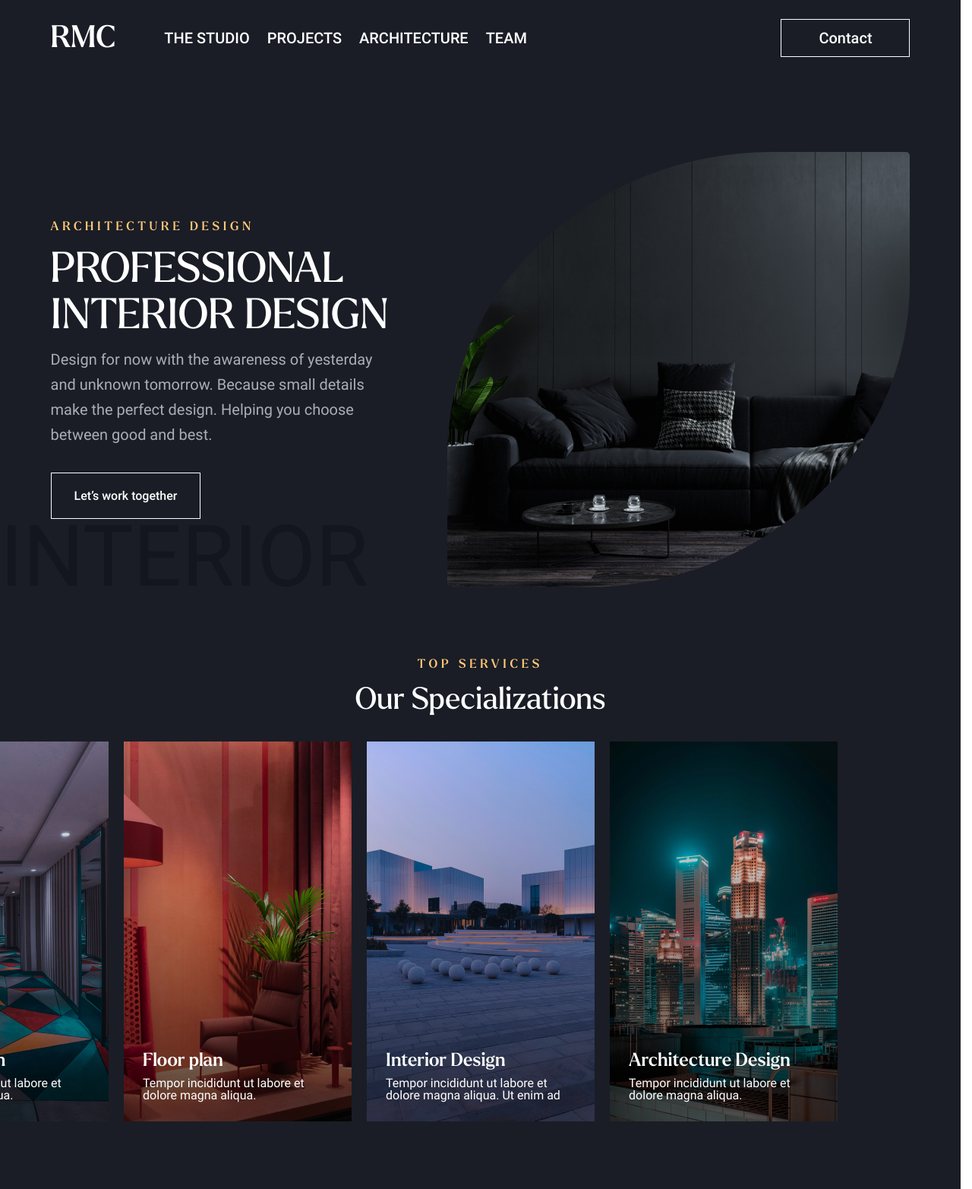
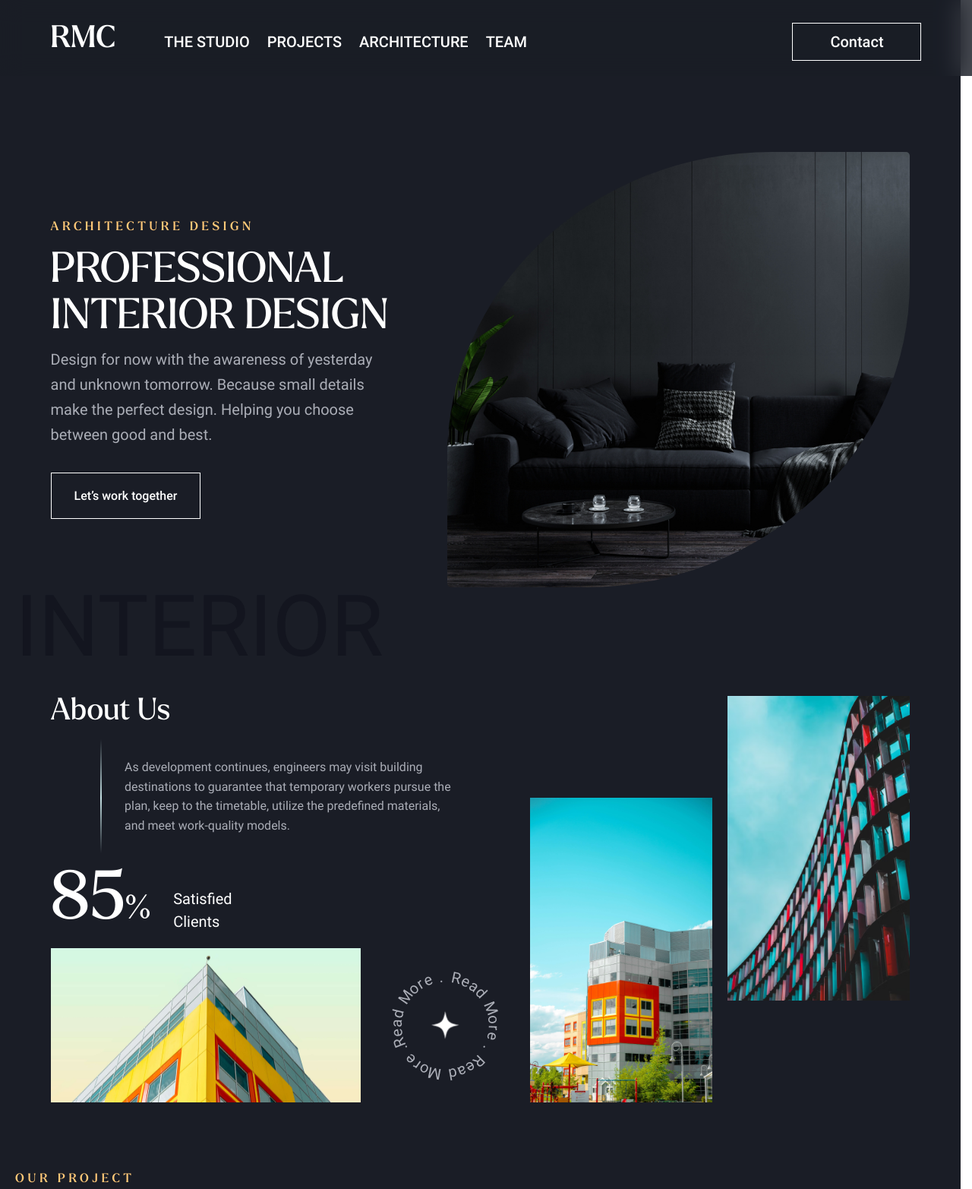
Before and after one commit to zefry7/interior-design, a website: page index.pug in a window 1280 px wide. Shown: the top 1565 px of the page at 76% size. Drawn offline with nearby package versions, Linux system fonts and the light colour scheme; files that its build step writes are made by us from their sources.

Commit message:
Переработка 3 блоков

```diff
--- a/components/header/_header.pug
+++ b/components/header/_header.pug
@@ -1,15 +1,16 @@
 mixin header()
-    header.header.header__wrapper
-        .header__logo RMC
-        .burger__content
-            nav.header__menu
-                a.header__item-menu(href="" data-scroll=".aboutUs-section") THE STUDIO
-                a.header__item-menu(href="" data-scroll=".project-section") pROJECTS
-                a.header__item-menu(href="" data-scroll=".create-section") architecture
-                a.header__item-menu(href="" data-scroll=".team-section") team
-            button.header__button Contact
-        .burger
-            .burger__button(onclick="burgerMenuOpen()")
-                span
-                span
-                span
+    header.header
+        .header__content
+            .header__logo(onclick="clickLogo()") RMC
+            .burger__content
+                nav.header__menu
+                    a.header__item-menu(href="" data-scroll=".aboutUs-section") THE STUDIO
+                    a.header__item-menu(href="" data-scroll=".project-section") pROJECTS
+                    a.header__item-menu(href="" data-scroll=".create-section") architecture
+                    a.header__item-menu(href="" data-scroll=".team-section") team
+                button.header__button Contact
+            .burger
+                .burger__button(onclick="burgerMenuOpen(e)")
+                    span
+                    span
+                    span
--- a/components/header/_header.scss
+++ b/components/header/_header.scss
@@ -1,15 +1,29 @@
 .header {
+    display: flex;
+    width: 100%;
+    top: 0;
+    z-index: 20;
+    position: fixed;
+    max-width: 1440px;
+    &::before {
+        content: "";
+        height: 100px;
+        width: 100%;
+        background-color: #1a1d26cb;
+        backdrop-filter: blur(15px);
+        position: absolute;
+        z-index: -1;
+    }
+}
+.header__content {
     padding: 0 clamp(20px, 5.2vw, 100px);
-    height: 100px;
-    max-width: 1920px;
+    display: flex;
+    padding-top: 30px;
     width: 100%;
-    display: flex;
-    align-items: center;
-    top: 0;
-    z-index: 2;
-    transition: all 0.1s linear;
+    height: max-content;
 }
 .header__logo {
+    height: max-content;
     font-size: clamp(40px, 2.6vw, 50px);
     font-family: "LM";
     color: white;
@@ -19,7 +33,7 @@
 .header__menu {
     margin-right: auto;
     display: flex;
-    gap: clamp(10px, 1.8vw, 35px);
+    gap: clamp(15px, 1.8vw, 35px);
 }
 .header__item-menu {
     text-transform: uppercase;
@@ -64,12 +78,16 @@
         color: black;
     }
 }
+.burger {
+    display: flex;
+    align-items: center;
+    height: clamp(40px, 2.6vw, 50px);
+}
 .burger__button {
     height: 24px;
     width: 27px;
     display: none;
     flex-direction: column;
-    align-items: end;
     justify-content: space-between;
     position: relative;
     z-index: 20;
@@ -84,14 +102,26 @@
     & span:last-child {
         width: 100%;
     }
+
+    & span:nth-child(2) {
+        left: 30%;
+        position: relative;
+        transition: left 0.3s linear;
+    }
+
+    &_active {
+        & span:nth-child(2) {
+            left: 0;
+        }
+
+    }
 }
 .burger__content {
     display: flex;
     align-items: center;
     z-index: 16;
-    height: auto;
+    height: max-content;
     width: 100%;
-    overflow-y: auto;
     opacity: 1;
     transition: left 0.3s linear;
     @media (max-width: 768px) {
@@ -101,10 +131,14 @@
         position: fixed;
         align-items: start;
         top: 0;
-        left: -100%;
+        left: 200%;
         background-color: #1A1D26;
-        height: 100dvh;
+        min-height: 100dvh;
+        height: 100%;
         width: 100%;
+    }
+    @media (max-width: 425px) {
+
     }
 }
 
--- a/components/header/header.js
+++ b/components/header/header.js
@@ -1,12 +1,19 @@
 let burgerContent = document.getElementsByClassName("burger__content")[0];
 let listLink = document.querySelectorAll(".header__item-menu");
+const burgerButton = document.getElementsByClassName("burger__button")[0];
 
-function burgerMenuOpen() {
+burgerButton.addEventListener("click", (e) => {
+    e.stopPropagation()
     burgerContent.classList.toggle("burger__content_active")
     document.body.classList.toggle("body-lock")
+    e.currentTarget.classList.toggle("burger__button_active")
+})
+
+
+function clickLogo() {
     window.scrollTo({
-        behavior: "smooth",
-        top: 0
+        top: 0,
+        behavior: "smooth"
     })
 }
 
@@ -20,10 +27,13 @@ window.addEventListener("resize", () => {
 listLink.forEach(value => {
     value.addEventListener("click", (event) => {
         event.preventDefault()
+
         let el = document.querySelector(value.getAttribute("data-scroll"))
-        let y = el.getBoundingClientRect().top + window.scrollY - 140;
+        let y = el.offsetTop - 110;
+
         burgerContent.classList.remove("burger__content_active")
         document.body.classList.remove("body-lock")
+
         window.scrollTo({
             top: y,
             behavior: "smooth"
--- a/components/main/aboutUs-section/_aboutUsSection.scss
+++ b/components/main/aboutUs-section/_aboutUsSection.scss
@@ -1,8 +1,6 @@
 .aboutUs-section {
-    margin: 0 auto;
-    margin-bottom: clamp(50px, 7.2vw, 140px);
-    padding: 0 20px;
-    max-width: 1290px;
+    padding: 0 clamp(20px, 5.2vw, 100px);
+    padding-bottom: clamp(50px, 7.2vw, 140px);
     width: 100%;
     display: grid;
     grid-template-columns: repeat(2, auto);
@@ -71,31 +69,27 @@
 }
 .aboutUs-section__bottom {
     display: flex;
-    align-items: center;
     .aboutUs-section__img-decor {
-        align-self: flex-end;
+        img {
+            max-width: 100%;
+            height: 100%;
+        }
     }
 }
-.aboutUs-section__img-decor {
-    img {
-        max-width: 100%;
-        height: auto;
-    }
-}
+
 .aboutUs-section__img-read-more {
-    margin-left: 25px;
+    margin: 0 10px;
     position: relative;
-    top: 25px;
     &::before {
         content: "";
         display: inline-block;
         position: absolute;
         width: 100%;
         height: 100%;
-        background: url(../../../img/display/star.png) center/ 37px no-repeat;
+        background: url("../img/display/star.png") center/ 37px no-repeat;
     }
     img {
-        animation: rotate-read-more 12s linear infinite;
+        animation: rotate-read-more 20s linear infinite;
         max-width: 100%;
         height: auto;
     }
@@ -113,6 +107,7 @@
 .aboutUs-section__right-block {
     display: flex;
     gap: clamp(18px, 1.5vw, 30px);
+    justify-content: space-between;
     grid-column-start: 2;
     grid-column-end: 2;
     grid-row-start: 1;
@@ -120,6 +115,13 @@
 
     .aboutUs-section__img-decor:first-child {
         margin-top: auto;
+    }
+
+    .aboutUs-section__img-decor {
+        img {
+            max-width: 100%;
+            height: auto;
+        }
     }
 }
 
@@ -143,14 +145,15 @@
     }
 
     .aboutUs-section__top-block {
-        margin-bottom: 0;
+        margin-bottom: 20px;
     }
 
     .aboutUs-section__img-read-more {
-        top: 0;
+        display: none;
     }
     .aboutUs-section__description {
         align-self: flex-start;
+        max-width: 100%;
         &::before{
             display: none;
         }
@@ -158,17 +161,36 @@
 
     .aboutUs-section__right-block {
         margin-bottom: 30px;
+        justify-content: space-around;
+        .aboutUs-section__img-decor {
+            max-width: 400px;
+            width: 100%;
+            img {
+                max-height: 550px;
+                width: 100%;
+                object-fit: cover;
+                object-position: center;
+            }
+        }
         .aboutUs-section__img-decor:first-child {
             margin-top: clamp(50px, 4.6vw, 89px);
+        }
+    }
+
+    .aboutUs-section__bottom {
+        .aboutUs-section__img-decor {
+            width: 100%;
+            img {
+                max-height: 175px;
+                width: 100%;
+                object-fit: cover;
+                object-position: top;
+            }
         }
     }
 }
 
 @media (max-width: 768px) {
-    .aboutUs-section__img-read-more {
-        display: none;
-    }
-
     .aboutUs-section__img-decor {
         width: 100%;
         img {
--- a/components/main/main-section/_mainSection.scss
+++ b/components/main/main-section/_mainSection.scss
@@ -1,10 +1,12 @@
 .main-section {
-    margin: 0 clamp(20px, 5.2vw, 100px);
-    margin-top: 100px;
-    margin-bottom: clamp(50px, 7.2vw, 140px);
+    margin-bottom: 50px;
+    padding: 0 clamp(20px, 5.2vw, 100px);
+    padding-top: 100px;
+    padding-bottom: clamp(50px, 7.2vw, 140px);
     position: relative;
     display: flex;
     align-items: center;
+    width: 100%;
 }
 .main-section__info {
     position: relative;
@@ -56,9 +58,12 @@
 }
 .main-section__img {
     height: 100%;
+    width: 100%;
     img {
-        max-width: 100%;
+        width: 100%;
         height: 100%;
+        object-fit: cover;
+        object-position: center;
         border-top-left-radius: 70%;
         border-bottom-right-radius: 70%;
         border-top-right-radius: 5px;
@@ -72,9 +77,9 @@
     display: inline-block;
     width: max-content;
     height: max-content;
-    left: calc(-1 * clamp(20px, 5.2vw, 100px));
+    left: clamp(20px, 5.2vw, 0px);
     bottom: -10px;
-    font-size: clamp(110px, 8.75vw, 168px);
+    font-size: clamp(110px, 8.75vw, 140px);
     line-height: 90%;
     font-family: "RR";
     text-transform: uppercase;
@@ -83,6 +88,7 @@
 
 @media (max-width: 1024px) {
     .main-section {
+        margin-bottom: 0;
         flex-direction: column;
         align-items: start;
     }
@@ -95,8 +101,10 @@
 
     .main-section__img {
         margin: 0 calc(-1 * clamp(20px, 5.2vw, 100px));
+        width: 100vw;
+        min-width: 425px;
         img {
-            object-fit: cover;
+            max-height: 450px;
             border-radius: 0;
         }
     }
@@ -109,7 +117,7 @@
         position: absolute;
         right: -226px;
         left: inherit;
-        top: 130px;
+        top: 210px;
         transform: rotate(-90deg);
         font-size: 168px;
         line-height: 100px;
--- a/components/style.scss
+++ b/components/style.scss
@@ -36,12 +36,18 @@
 
 html {
     scrollbar-gutter: stable;
-    min-width: 425px;
+    width: 100%;
+    height: 100%;
 }
 
+body {
+    min-width: 425px;
+    width: 100%;
+    height: 100%;
+}
 .body-wrapper {
+    padding-top: 100px;
     width: 100%;
-    min-width: 425px;
     overflow: hidden;
     background: #1A1D26;
     position: relative;
@@ -63,8 +69,9 @@ html {
 
 .content {
     margin: 0 auto;
-    max-width: 1920px;
+    max-width: 1440px;
     width: 100%;
+    height: 100%;
 }
 
 .body-lock {
--- a/index.pug
+++ b/index.pug
@@ -21,7 +21,7 @@ html(lang="en")
             .content
                 +header
                 +mainSection
-                +specSection
+                //- +specSection
                 +aboutUsSection
                 +projectSection
                 +createSection
```
Also changed, not shown: components/style.css, index.html.
